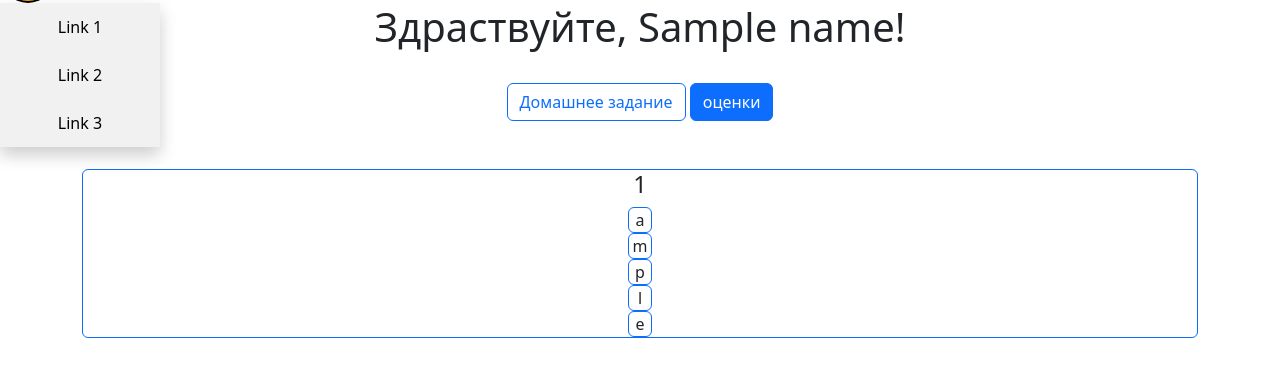
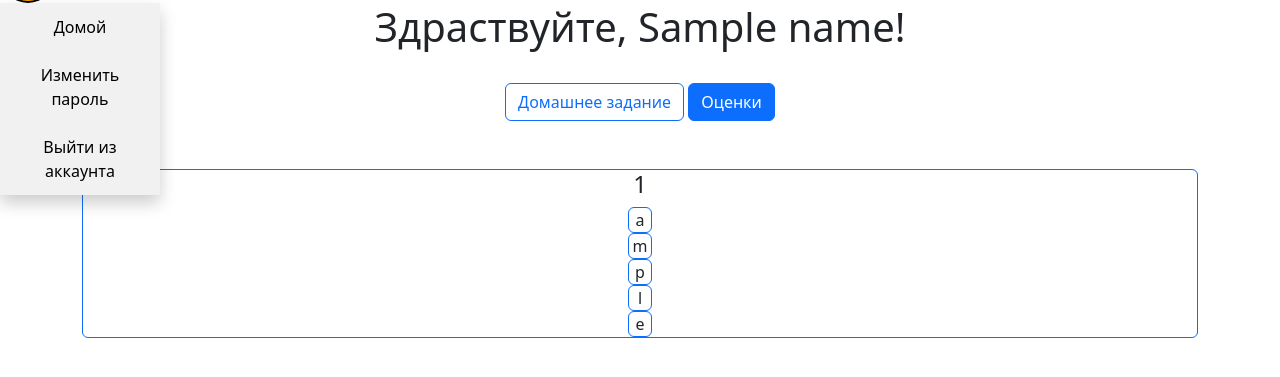
Before and after one commit to ilyastar9999/CROC_Password_of_wifi, a Flask app: template templates/mark.html in a window 1280 px wide. Shown: the part 57-434 px from the top of the page. Run offline with Flask 3, Linux system fonts and the light colour scheme; the template is opened without the code that fills it: most values are stand-ins (such as "Sample title", 1, 10 or a date in 2020); parts of the project's set-up code (start-up, migrations or seed data) failed here and were passed over.

Commit message:
And the last one

```diff
--- a/templates/mark.html
+++ b/templates/mark.html
@@ -57,9 +57,12 @@
     <div class="dropdown">
         <button class="dropbtn" >👤</button>
         <div class="dropdown-content">
-          <a href="#">Link 1</a>
-          <a href="#">Link 2</a>
-          <a href="#">Link 3</a>
+          <a href="/">Домой</a>
+          <a href="/change_password">Изменить пароль</a>
+          {% if admin %}
+          <a href="/admin">Панель админа</a>
+          {% endif %}
+          <a href="/logout" >Выйти из аккаунта</a>
         </div>
     </div>
   </header>
@@ -68,7 +71,7 @@
     <br>
     <div class="buttons">
       <a href="/homework" class="btn btn-outline-primary">Домашнее задание</a>
-      <a href="#" class="btn btn-primary">оценки</a>
+      <a href="#" class="btn btn-primary">Оценки</a>
     </div>
     <br>
     <br>
```
